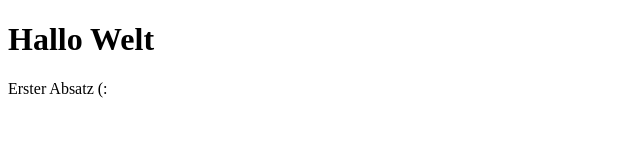
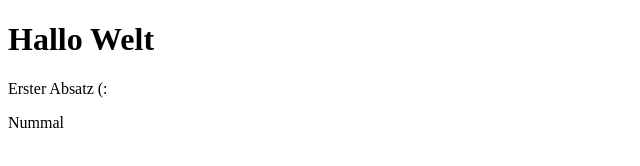
Before and after one commit to BernadetteR/APM2024, a plain HTML site: page index.html in a window 1280 px wide. Shown: the full height of the page, 0-640 px from the left. Drawn offline with Linux system fonts and the light colour scheme.

Commit message:
second p

```diff
--- a/index.html
+++ b/index.html
@@ -7,6 +7,7 @@
 <body>
 <h1>Hallo Welt</h1>
 <p>Erster Absatz (:</p>
+<p>Nummal</p>
 
 </body>
 </html>
```
